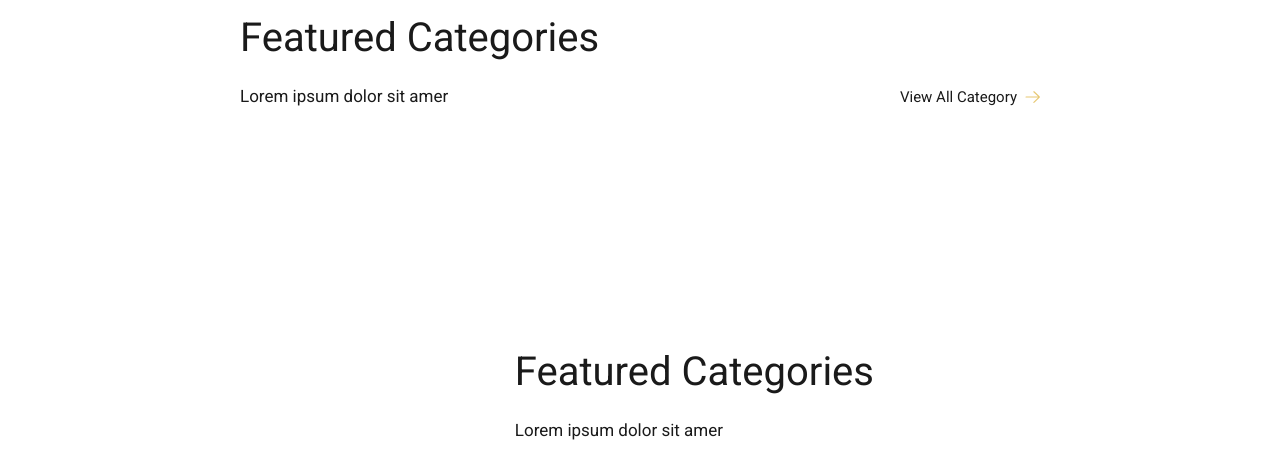
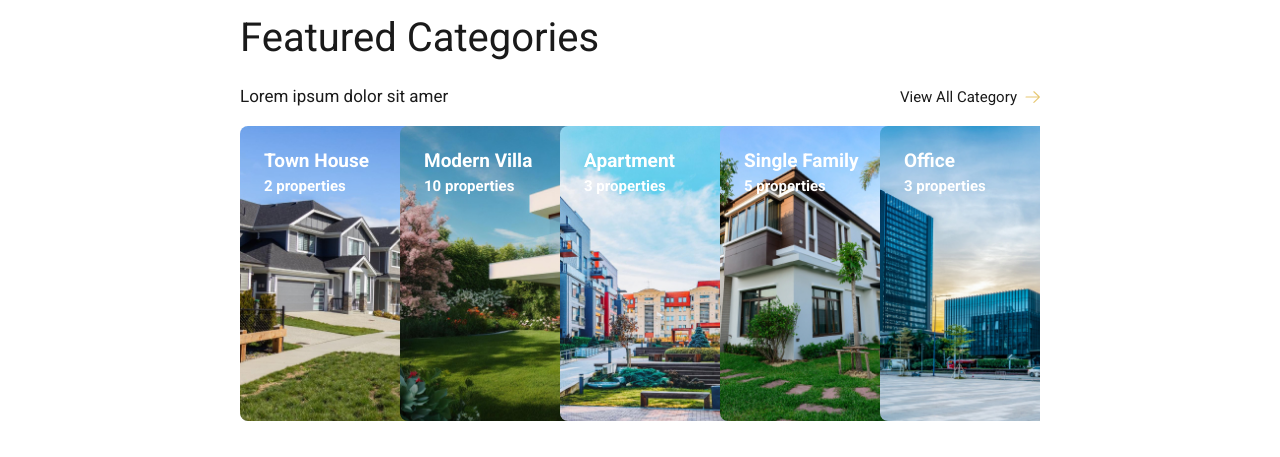
Before and after one commit to sulyman002/real-estate-website, a React (Vite) app in the folder real-estate/: page / in a window 1280 px wide. Shown: the part 1200-1657 px from the top of the page. Built offline with nearby package versions, Linux system fonts and the light colour scheme; grey boxes are pictures that could not be loaded.

Commit message:
bug(name issue): wrong folder refrencing, fixed

```diff
--- a/real-estate/src/Components/Feature1/Feature1.jsx
+++ b/real-estate/src/Components/Feature1/Feature1.jsx
@@ -1,8 +1,7 @@
 import React from "react";
-// import categoryData from "../assets/category";
+import categoryData from "../assets/category";
 import arrow_left_icon from "../assets/arrow_left_icon.svg";
-// import CategoryItem from "../categoryItem/CategoryItem";
-// import { CategoryItem } from "../categoryItem/categoryItem.jsx";
+import { CategoryItem } from "../CategoryItem/CategoryItem.jsx";
 
 export const Feature1 = () => {
   return (
@@ -26,7 +25,7 @@ export const Feature1 = () => {
           </div>
             {/* flex-col lg:grid lg:grid-cols-3 xl:grid-cols-4 2xl:grid-cols-5 md:grid md:grid-cols-2  py-4 gap-4 flex lg:justify-between lg:items-center */}
           <div className="grid sm:grid-cols-2 md:grid-cols-3 lg:grid-cols-5 lg:overflow-hidden">
-            {/* {categoryData.map((item, index) => {
+            {categoryData.map((item, index) => {
               return (
                 <CategoryItem
                   key={index}
@@ -35,7 +34,7 @@ export const Feature1 = () => {
                   properties={item.properties}
                 />
               );
-            })} */}
+            })}
           </div>
         </div>
       </div>
```
